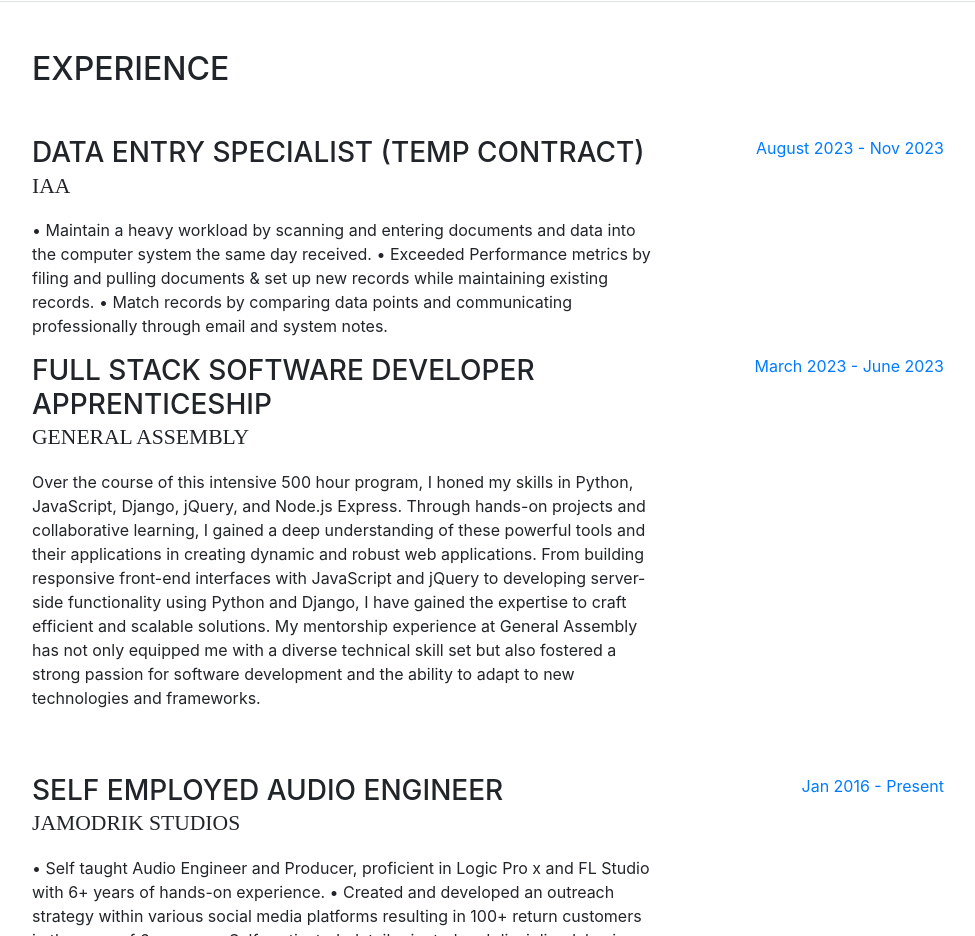
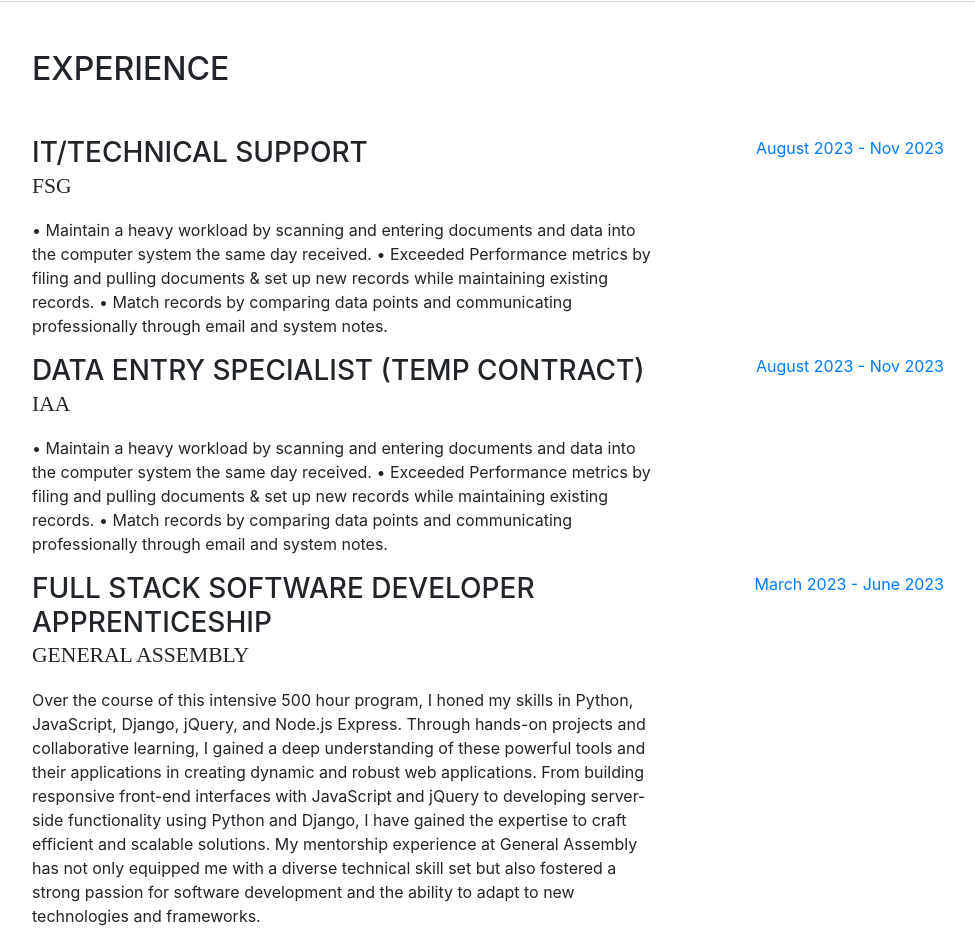
Before and after one commit to Bballard96/Bballard96.github.io, a website with bundled scripts: page index.html in a window 1280 px wide. Shown: the part 2280-3216 px from the top of the page, without its empty margins (288-1263 px from the left). Built offline with nearby package versions, Linux system fonts and the light colour scheme; a web font is replaced by a local one.

Commit message:
add new section for fsg tech job

```diff
--- a/index.html
+++ b/index.html
@@ -133,6 +133,20 @@
           <h2 class="mb-5">Experience</h2>
 
 
+          <div class="resume-item d-flex flex-column flex-md-row">
+            <div class="resume-content mr-auto">
+              <h3 class="mb-0">IT/Technical support </h3>
+              <div class="subheading mb-3">FSG</div>
+              <p>
+                • Maintain a heavy workload by scanning and entering documents and data into the computer system the same day received.
+                • Exceeded Performance metrics by filing and pulling documents & set up new records while maintaining existing records.
+                • Match records by comparing data points and communicating professionally through email and system notes.
+              </p>
+            </div>
+            <div class="resume-date text-md-right">
+              <span class="text-primary">August 2023 - Nov 2023</span>
+            </div>
+          </div>
           <div class="resume-item d-flex flex-column flex-md-row">
             <div class="resume-content mr-auto">
               <h3 class="mb-0">Data Entry Specialist (Temp Contract) </h3>
```
